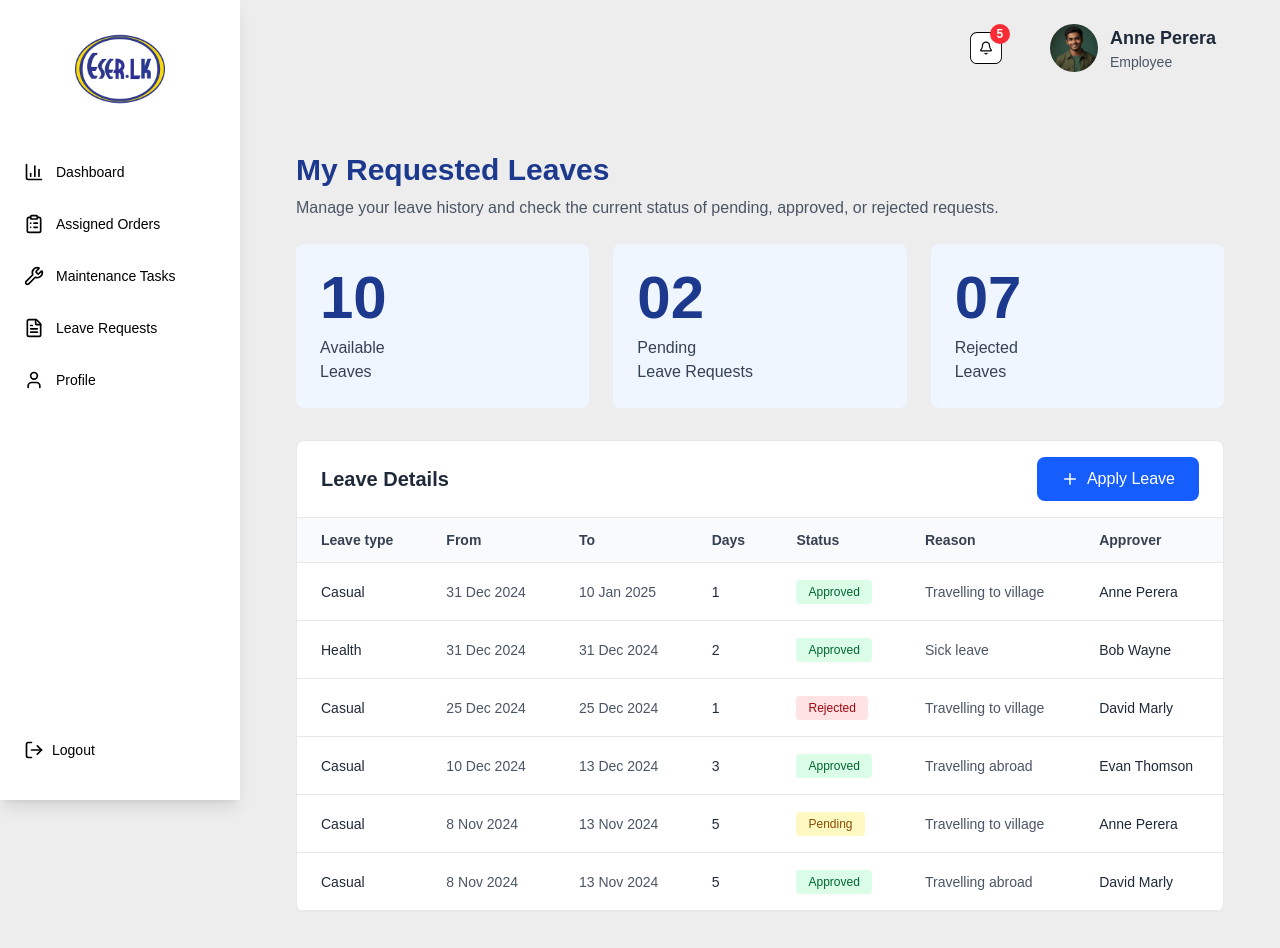
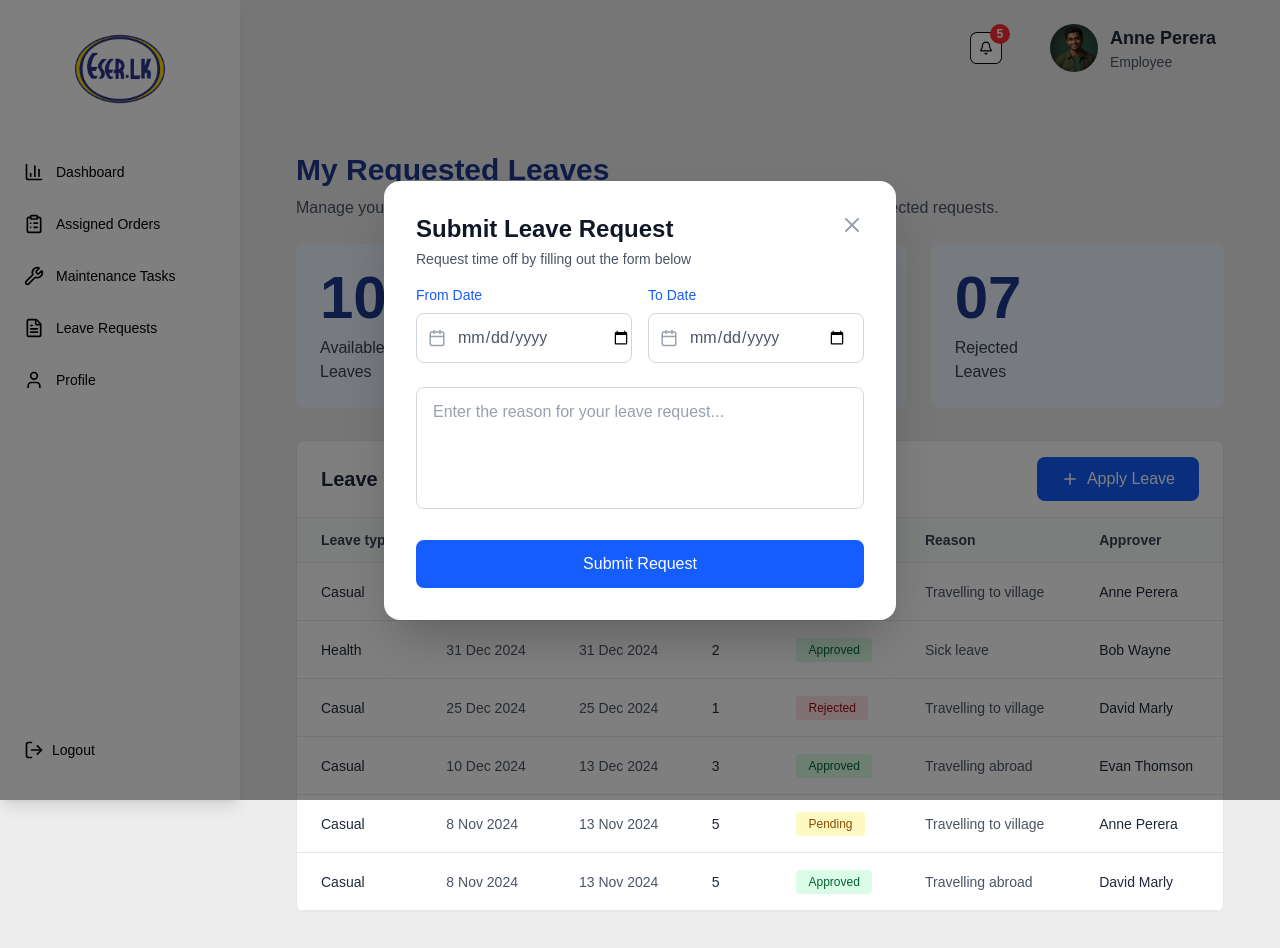
Before and after one commit to IshanHansaka/eser-marketing-erp, a Next.js app: page /Employee/leaves in a window 1280 px wide. Both pictures are taken after a click on the button "Apply Leave". Shown: the top 948 px of the page. Built offline with nearby package versions, Linux system fonts and the light colour scheme.

Commit message:
feat: add apply leave modal for employee

```diff
--- a/src/app/Employee/leaves/page.tsx
+++ b/src/app/Employee/leaves/page.tsx
@@ -1,5 +1,6 @@
 'use client';
 
+import ApplyLeaveModal from '@/components/UI/ApplyLeaveModal';
 import { Plus } from 'lucide-react';
 import { useState } from 'react';
 
@@ -129,6 +130,11 @@ export default function Leaves() {
           </button>
         </div>
 
+        <ApplyLeaveModal
+          isOpen={showApplyModal}
+          onClose={() => setShowApplyModal(false)}
+        />
+
         <div className="overflow-x-auto">
           <table className="w-full">
             <thead className="bg-gray-50 border-b border-gray-200">
--- /dev/null
+++ b/src/components/UI/ApplyLeaveModal.tsx
@@ -0,0 +1,149 @@
+import React, { useState } from 'react';
+import { X, Calendar } from 'lucide-react';
+
+interface ApplyLeaveModalProps {
+  isOpen: boolean;
+  onClose: () => void;
+}
+
+export default function ApplyLeaveModal({
+  isOpen,
+  onClose,
+}: ApplyLeaveModalProps) {
+  const [formData, setFormData] = useState({
+    fromDate: '',
+    toDate: '',
+    reason: '',
+  });
+
+  const handleSubmit = (e: React.FormEvent<HTMLFormElement>) => {
+    e.preventDefault();
+    console.log('Leave request submitted:', formData);
+    onClose();
+  };
+
+  const handleInputChange = (
+    e: React.ChangeEvent<
+      HTMLInputElement | HTMLTextAreaElement | HTMLSelectElement
+    >
+  ) => {
+    const { name, value } = e.target;
+    setFormData((prev) => ({
+      ...prev,
+      [name]: value,
+    }));
+  };
+
+  if (!isOpen) return null;
+
+  return (
+    <>
+      {/* Backdrop */}
+      <div
+        className={`fixed inset-0 bg-black transition-opacity duration-300 z-40 ${
+          isOpen ? 'opacity-50' : 'opacity-0'
+        }`}
+        onClick={onClose}
+      />
+
+      {/* Modal */}
+      <div className="fixed inset-0 z-50 flex items-center justify-center p-4">
+        <div
+          className={`bg-white rounded-2xl shadow-2xl w-full max-w-lg transform transition-all duration-300 ${
+            isOpen ? 'scale-100 opacity-100' : 'scale-95 opacity-0'
+          }`}
+        >
+          {/* Modal Header */}
+          <div className="flex items-start justify-between px-8 pt-8 pb-4">
+            <div>
+              <h2 className="text-2xl font-bold text-gray-900 mb-1">
+                Submit Leave Request
+              </h2>
+              <p className="text-gray-600 text-sm">
+                Request time off by filling out the form below
+              </p>
+            </div>
+            <button
+              onClick={onClose}
+              className="text-gray-400 hover:text-gray-600 transition-colors"
+              aria-label="Close modal"
+            >
+              <X size={24} />
+            </button>
+          </div>
+
+          {/* Modal Content */}
+          <form onSubmit={handleSubmit} className="px-8 pb-8">
+            {/* Date Inputs Row */}
+            <div className="grid grid-cols-2 gap-4 mb-6">
+              {/* From Date */}
+              <div>
+                <label className="block text-sm font-medium text-blue-600 mb-2">
+                  From Date
+                </label>
+                <div className="relative">
+                  <Calendar
+                    className="absolute left-3 top-1/2 transform -translate-y-1/2 text-gray-400 pointer-events-none"
+                    size={18}
+                  />
+                  <input
+                    type="date"
+                    name="fromDate"
+                    value={formData.fromDate}
+                    onChange={handleInputChange}
+                    className="w-full pl-10 </button>pr-4 py-3 border border-gray-300 rounded-lg focus:outline-none focus:ring-2 focus:ring-blue-500 focus:border-transparent text-gray-600"
+                    placeholder="Select date"
+                    required
+                  />
+                </div>
+              </div>
+
+              {/* To Date */}
+              <div>
+                <label className="block text-sm font-medium text-blue-600 mb-2">
+                  To Date
+                </label>
+                <div className="relative">
+                  <Calendar
+                    className="absolute left-3 top-1/2 transform -translate-y-1/2 text-gray-400 pointer-events-none"
+                    size={18}
+                  />
+                  <input
+                    type="date"
+                    name="toDate"
+                    value={formData.toDate}
+                    onChange={handleInputChange}
+                    className="w-full pl-10 pr-4 py-3 border border-gray-300 rounded-lg focus:outline-none focus:ring-2 focus:ring-blue-500 focus:border-transparent text-gray-600"
+                    placeholder="Select date"
+                    required
+                  />
+                </div>
+              </div>
+            </div>
+
+            {/* Reason Textarea */}
+            <div className="mb-6">
+              <textarea
+                name="reason"
+                value={formData.reason}
+                onChange={handleInputChange}
+                placeholder="Enter the reason for your leave request..."
+                rows={4}
+                className="w-full px-4 py-3 border border-gray-300 rounded-lg focus:outline-none focus:ring-2 focus:ring-blue-500 focus:border-transparent text-gray-700 placeholder-gray-400 resize-none"
+                required
+              />
+            </div>
+
+            {/* Submit Button */}
+            <button
+              type="submit"
+              className="w-full bg-blue-600 text-white py-3 rounded-lg font-medium hover:bg-blue-700 transition-colors duration-200"
+            >
+              Submit Request
+            </button>
+          </form>
+        </div>
+      </div>
+    </>
+  );
+}
```
